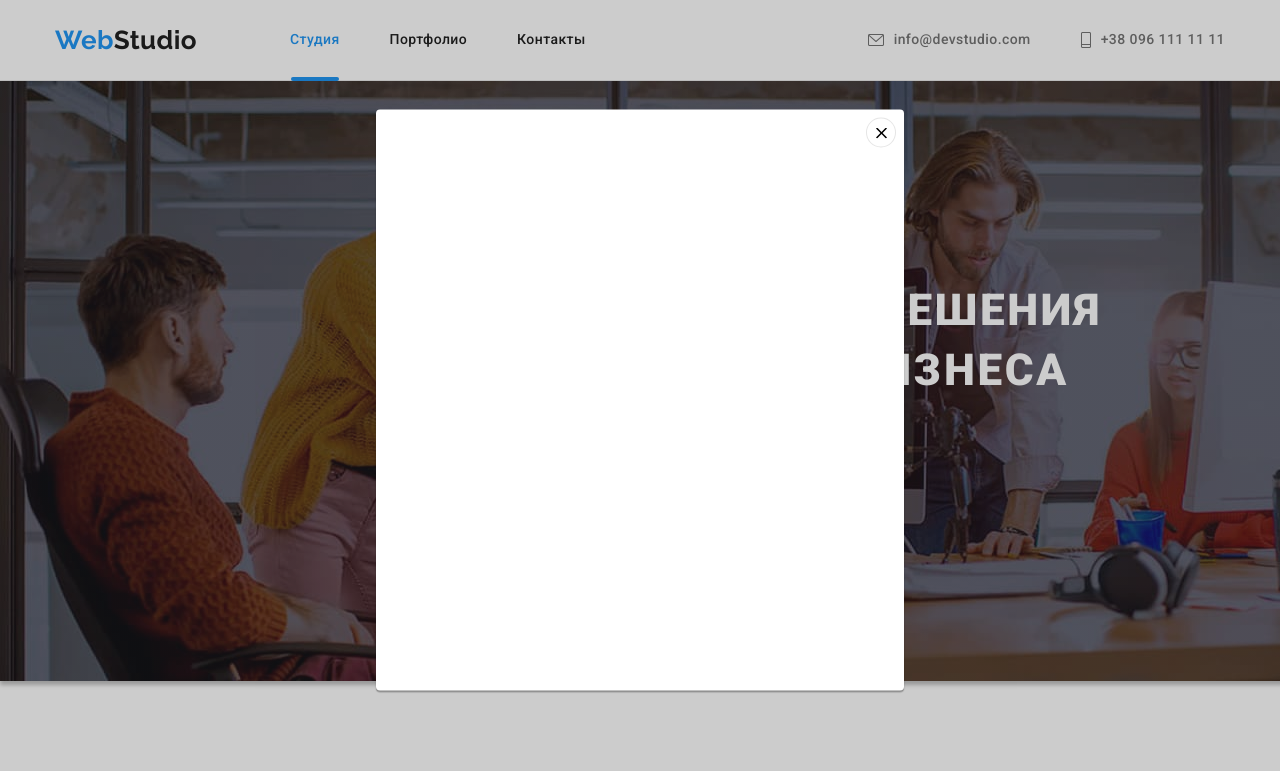
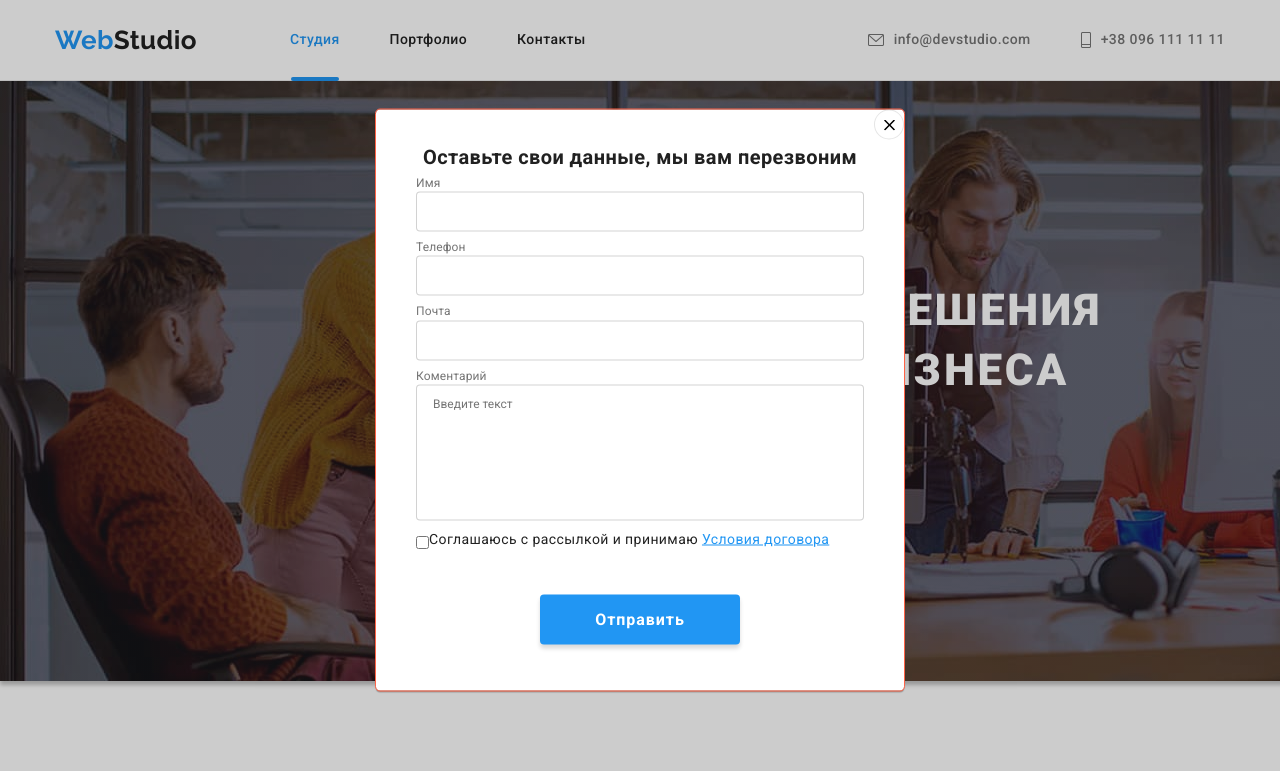
Before and after one commit to citemaker/goit-markup-hw-06, a plain HTML site: page index.html in a window 1280 px wide. Both pictures are taken after a click on the button "Заказать услугу". Shown: the top 771 px of the page. Drawn offline with nearby package versions, Linux system fonts and the light colour scheme.

Commit message:
добавляет форму модалки и стили

```diff
--- a/index.html
+++ b/index.html
@@ -55,7 +55,7 @@
         <!--  / Шапка сайта -->
     <main>
         <!-- Герой -->
-        <section class="hero">
+        <section class="hero container">
                 <h1 class="title">Эффективные решения<br> для вашего бизнеса</h1>
                 <button type="button" class="btn" data-modal-open>Заказать услугу</button>
 
@@ -413,7 +413,7 @@
 
                             <label for="mail"></label>
                             <input type="email" name="mail" id="mail" placeholder="E-mail" autofocus />
-                            <button type="sibmit" class="send-button">
+                            <button type="sibmit" class="send-button" data-modal-open>
                                 Подписаться
                             </button>
                         </form>
@@ -428,6 +428,51 @@
         <div class="modal">
             <button type="button" class="modal-button" data-modal-close>
             </button>
+            <!-- Форма модалки -->
+
+            <form class="modalform js-speaker-form">
+                <h2 class="modalform-title">Оставьте свои данные, мы вам перезвоним</h2>
+
+                <div class="modalform-field">
+
+                    <label for="name">Имя</label>
+                    <input type="text" name="name" id="name" placeholder="" autofocus />
+
+                </div>
+
+                <div class="modalform-field">
+
+                    <label for="tel">Телефон</label>
+                    <input type="tel" name="tel" id="tel" placeholder="" />
+
+                </div>
+
+                <div class="modalform-field">
+
+                    <label for="email">Почта</label>
+                    <input type="email" name="mail" id="email" placeholder="" />
+
+                </div>
+
+                <div class="modalform-field">
+                    <label for="comment">Коментарий</label>
+
+                    <textarea class="comment" name="comment" id="comment" rows="8" placeholder="Введите текст"></textarea>
+
+                </div>
+
+                <div class="policy">
+
+                    <input type="checkbox" name="policy" id="policy" />
+                    <label for="policy">Соглашаюсь с рассылкой и принимаю <a class="policy-link" href="">Условия
+                            договора</a></label>
+
+                </div>
+
+                <button type="submit">Отправить</button>
+            </form>
+
+            <!-- // Форма модалки -->
         </div>
     </div>
 
--- a/styles/styles.css
+++ b/styles/styles.css
@@ -748,9 +748,9 @@ img {
   box-shadow: 0px 4px 4px 0px rgba(0, 0, 0, 0.15);
 }
 
-.form input textarea [type="email"] {
+/* .form input textarea [type="email"] {
   color: #ffffff;
-}
+} */
 /* кнопка */
 .send-button {
   display: block;
@@ -980,10 +980,10 @@ img {
 
   height: 581px;
   width: 528px;
-  padding-top: 8px;
-  padding-right: 8px;
-  padding-left: 490px;
-  padding-bottom: 543px;
+  /* padding-top: 8px;
+  padding-right: 8px; */
+  /* padding-left: 490px;
+  padding-bottom: 543px; */
   border-radius: 4px;
   background: rgba(255, 255, 255, 1);
   box-shadow: 0px 2px 1px 0px rgba(0, 0, 0, 0.2),
@@ -994,6 +994,10 @@ img {
 }
 
 .modal .modal-button {
+  position: absolute;
+  top: 0%;
+  right: 0%;
+
   width: 30px;
   height: 30px;
   border-radius: 50%;
@@ -1005,3 +1009,120 @@ img {
   background-position: center;
   cursor: pointer;
 }
+
+/* modal */
+/* утилита вверх ее перенести */
+textarea {
+  resize: none;
+}
+
+.modalform {
+  width: 528px;
+  height: 581px;
+  border-radius: 4px;
+  margin-left: auto;
+  margin-right: auto;
+  padding: 40px;
+
+  outline: 1px solid tomato;
+}
+
+.modalform-field {
+  display: flex;
+  flex-direction: column;
+  margin-bottom: 10px;
+}
+
+.modalform-field label {
+  margin-bottom: 4px;
+}
+
+.modalform-field input {
+  width: 448px;
+  height: 40px;
+  margin: 0;
+  padding: 11px 12px;
+  border: 1px solid rgba(33, 33, 33, 0.2);
+  border-radius: 4px;
+}
+
+.modalform-field input placeholder {
+  border: 1px solid rgba(33, 33, 33, 0.2);
+  border-radius: 4px;
+  font-size: 12px;
+  font-weight: 400;
+  line-height: 0.86;
+  letter-spacing: 0.01em;
+  text-align: left;
+  color: rgba(117, 117, 117, 0.5);
+}
+
+.comment {
+  padding: 12px 16px;
+  border: 1px solid rgba(33, 33, 33, 0.2);
+  border-radius: 4px;
+
+  font-size: 12px;
+  text-align: left;
+  color: rgba(117, 117, 117, 0.5);
+}
+
+.modalform-title {
+  margin: 0;
+  padding: 0;
+  margin-bottom: 12px;
+
+  /* font-family: Roboto; */
+
+  font-weight: bold;
+  font-size: 20px;
+  line-height: 0.78;
+  text-align: center;
+  color: #212121;
+}
+
+.modalform-field {
+  font-family: Roboto;
+  font-size: 12px;
+  line-height: 0.86;
+  letter-spacing: 0.01em;
+
+  color: #757575;
+}
+
+.policy {
+  display: flex;
+  flex-direction: row;
+  justify-content: left;
+  /* width: 425px; */
+  height: 24px;
+  margin-top: 10px;
+  margin-bottom: 40px;
+}
+
+.policy-link {
+  color: rgba(33, 150, 243, 1);
+}
+
+.modalform button {
+  display: block;
+  height: 50px;
+  width: 200px;
+  border: none;
+  margin: auto;
+  padding: 10px 55px;
+
+  background: rgba(33, 150, 243, 1);
+  box-shadow: 0px 4px 4px 0px rgba(0, 0, 0, 0.15);
+  border-radius: 4px;
+
+  font-family: Roboto;
+  font-size: 16px;
+  /* font-style: normal; */
+  font-weight: 700;
+  line-height: 0.53;
+  letter-spacing: 0.06em;
+  text-align: center;
+  color: rgba(255, 255, 255, 1);
+}
+/* // modal */
```
